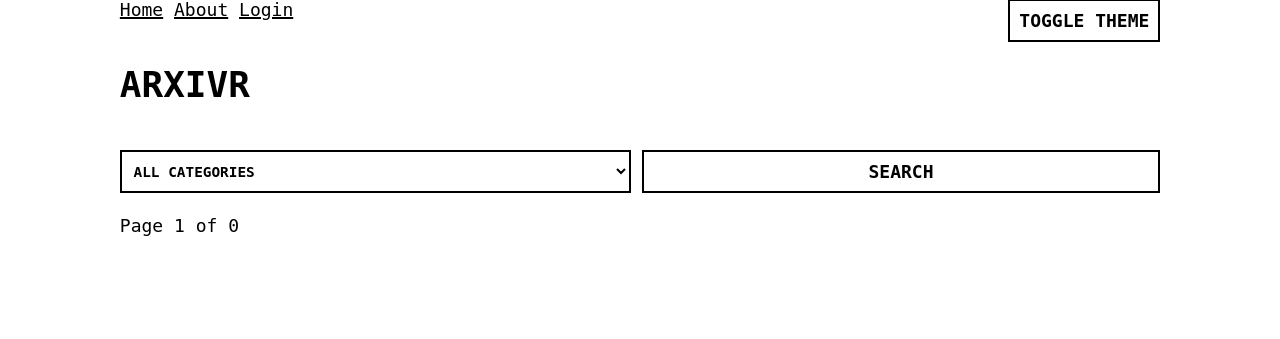
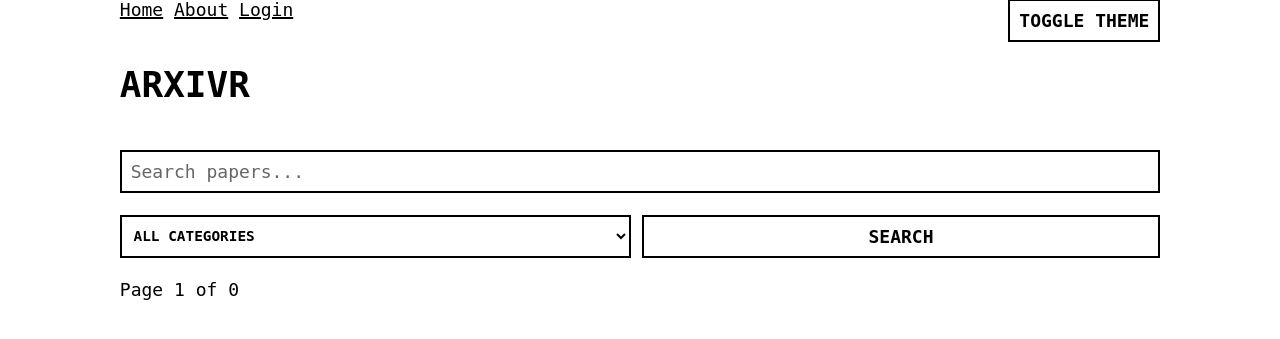
Before and after one commit to tnguyen21/arxivr, a Flask app: page / in a window 1280 px wide. Shown: the part 23-362 px from the top of the page. Run offline with Flask 3, Linux system fonts and the light colour scheme; data that the repository does not hold is empty; parts of the project's set-up code (start-up, migrations or seed data) failed here and were passed over; some libraries are stand-ins or nearby versions.

Commit message:
get basic text search working

```diff
--- a/app.py
+++ b/app.py
@@ -32,10 +32,14 @@ def index():
     per_page = 10  # Number of papers per page
     page = request.args.get('page', 1, type=int)  # Get the page number from the query parameters
     category = request.args.get('category', None)
+    search = request.args.get('search', None)
     offset = (page - 1) * per_page
 
-    if category:
-        papers = db.execute('SELECT id, title, author, summary, categoryabstract, strftime("%F", published) as published FROM papers WHERE category LIKE ? ORDER BY published DESC LIMIT ? OFFSET ?', ('%' + category + '%', per_page, offset)).fetchall()
+    if search:
+        papers = db.execute("SELECT p.id, p.title, p.author, p.summary, p.category, strftime('%F', p.published) as published FROM papers_summary_fts fts JOIN papers p ON fts.rowid = p.id WHERE papers_summary_fts MATCH ? LIMIT 100", (search,)).fetchall()
+        total_papers = db.execute('SELECT COUNT(*) as count FROM papers WHERE category LIKE ?', ('%' + category + '%',)).fetchone()['count']
+    elif category:
+        papers = db.execute('SELECT id, title, author, summary, category, strftime("%F", published) as published FROM papers WHERE category LIKE ? ORDER BY published DESC LIMIT ? OFFSET ?', ('%' + category + '%', per_page, offset)).fetchall()
         total_papers = db.execute('SELECT COUNT(*) as count FROM papers WHERE category LIKE ?', ('%' + category + '%',)).fetchone()['count']
     else:
         papers = db.execute('SELECT id, title, author, summary, category, strftime("%F", published) as published FROM papers ORDER BY published DESC LIMIT ? OFFSET ?', (per_page, offset)).fetchall()
--- a/templates/index.html
+++ b/templates/index.html
@@ -2,6 +2,7 @@
 
 {% block content %}
     <h1>arxivr</h1>
+    <input type="text" id="search-input" placeholder="Search papers..." aria-label="Search papers" value="{{ request.args.get('search', '') }}">
     <div class="grid">
         <select id="filter-dropdown" aria-label="Filter by category">
             <option value="" {% if request.args.get('category') is none %}selected{% endif %}>All Categories</option>
@@ -12,12 +13,14 @@
         <button style="flex-grow: 1;" onclick="filterPapers()">Search</button>
     </div>
     <script>
-        function filterPapers() {
-            const filterDropdown = document.getElementById('filter-dropdown');
-            const selectedCategory = filterDropdown ? filterDropdown.value : '';
-            window.location.href = '/?category=' + selectedCategory;
-        }
-    </script>
+            function filterPapers() {
+                const filterDropdown = document.getElementById('filter-dropdown');
+                const searchInput = document.getElementById('search-input');
+                const selectedCategory = filterDropdown ? filterDropdown.value : '';
+                const searchQuery = searchInput ? searchInput.value : '';
+                window.location.href = '/?category=' + selectedCategory + '&search=' + encodeURIComponent(searchQuery);
+            }
+        </script>
     <ul>
     {% for paper in papers %}
       <li>
```
